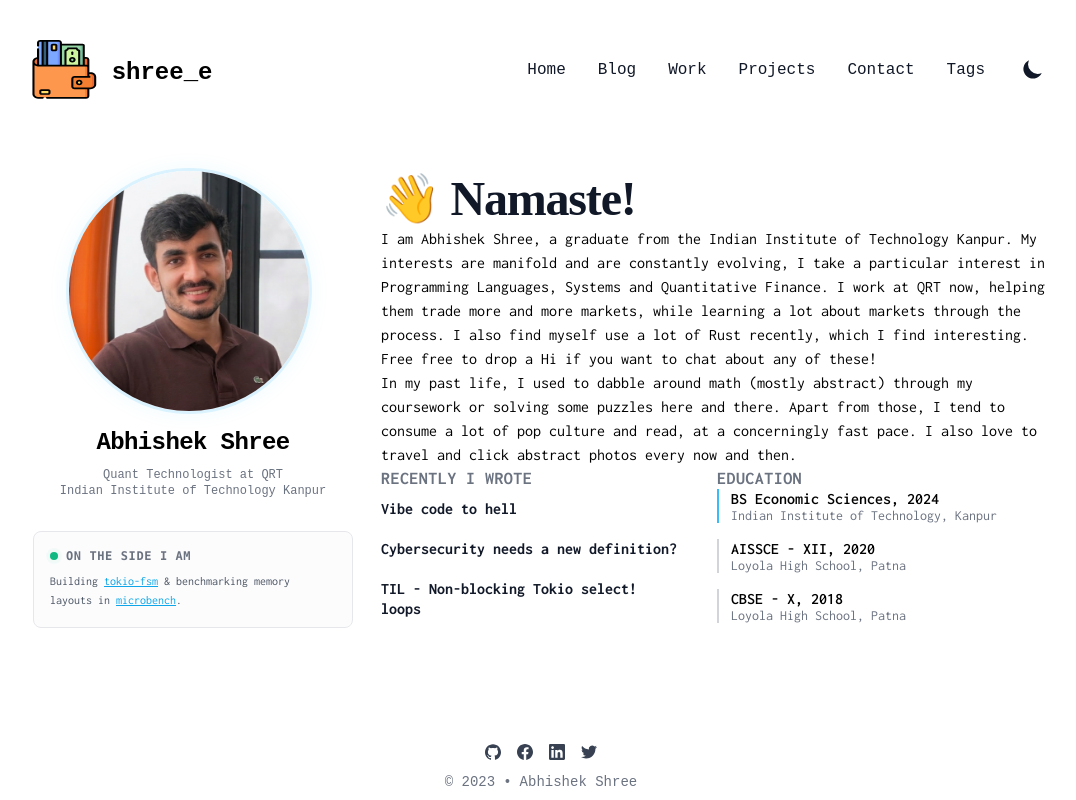
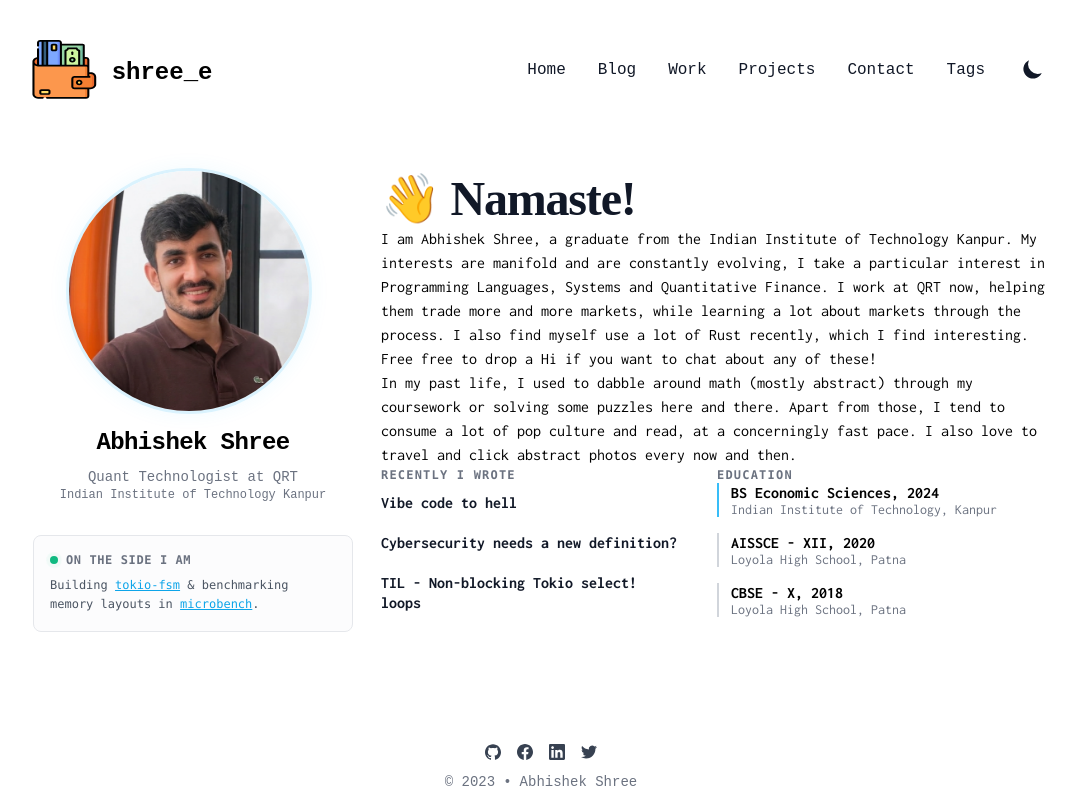
Before and after one commit to abhishekshree/abhishekshree.github.io, a Next.js app: page / in a window 1280 px wide. Shown: the whole page, without its empty margins (99-1175 px from the left). Built offline with nearby package versions, Linux system fonts and the light colour scheme; what @tailwindcss/typography would draw is missing.

Commit message:
typography: unify page headings on IBM Plex Mono, tighten proportions

```diff
--- a/components/MobileNav.js
+++ b/components/MobileNav.js
@@ -62,7 +62,7 @@ const MobileNav = () => {
             <div key={link.title} className="px-12 py-4">
               <Link
                 href={link.href}
-                className="text-2xl font-bold tracking-widest text-gray-900 dark:text-gray-100"
+                className="text-2xl font-bold tracking-wide text-gray-900 dark:text-gray-100"
                 onClick={onToggleNav}
               >
                 {link.title}
--- a/components/PageTitle.js
+++ b/components/PageTitle.js
@@ -1,6 +1,6 @@
 export default function PageTitle({ children }) {
   return (
-    <h1 className="text-3xl font-extrabold leading-9 tracking-tight text-gray-900 dark:text-gray-100 sm:text-4xl sm:leading-10 md:text-5xl md:leading-14">
+    <h1 className="text-3xl mono font-extrabold leading-9 tracking-tight text-gray-900 dark:text-gray-100 sm:text-4xl sm:leading-10 md:text-5xl md:leading-14">
       {children}
     </h1>
   )
--- a/pages/index.js
+++ b/pages/index.js
@@ -1,5 +1,5 @@
 import siteMetadata from '@/data/siteMetadata'
-import SocialIcon from '@/components/social-icons'
+
 import { PageSEO } from '@/components/SEO'
 import { getAllFilesFrontMatter } from '@/lib/mdx'
 import Link from '@/components/Link'
@@ -32,7 +32,7 @@ export default function About({ posts }) {
             <h3 className="pt-4 pb-2 mono text-2xl font-bold leading-8 tracking-tight">
               {siteMetadata.author}
             </h3>
-            <div className="text-gray-500 mono text-xs dark:text-gray-400">
+            <div className="text-gray-500 mono text-sm dark:text-gray-400">
               Quant Technologist at QRT
             </div>
             <div className="text-gray-500 mono text-xs dark:text-gray-400">
@@ -55,7 +55,7 @@ export default function About({ posts }) {
                 </span>
                 <span>On the side I am</span>
               </div>
-              <p className="text-gray-600 dark:text-gray-400 leading-relaxed font-sans">
+              <p className="text-gray-600 dark:text-gray-400 leading-relaxed font-mono">
                 Building{' '}
                 <Link
                   href="https://crates.io/crates/tokio-fsm"
@@ -105,7 +105,7 @@ export default function About({ posts }) {
             <div className="grid md:grid-cols-2 grid-cols-1 animate-fade-in-up animation-delay-200">
               {/* Recently I Wrote */}
               <div className="mr-5">
-                <p className="antialiased font-bold text-lg leading-tight uppercase tracking-wide text-gray-500">
+                <p className="antialiased font-mono font-semibold text-xs uppercase tracking-widest text-gray-500">
                   Recently I wrote
                 </p>
                 <div className="space-y-3">
@@ -133,13 +133,13 @@ export default function About({ posts }) {
               {/* Education */}
               <div>
                 <div className="leading-none">
-                  <p className="antialiased font-bold text-lg leading-tight uppercase tracking-wide text-gray-500">
+                  <p className="antialiased font-mono font-semibold text-xs uppercase tracking-widest text-gray-500">
                     Education
                   </p>
                 </div>
                 <div className="space-y-4">
                   <div className="pl-3 border-l-2 border-blue-400 dark:border-blue-500">
-                    <div className="leading-tight font-semibold">
+                    <div className="leading-tight font-bold">
                       BS Economic Sciences, 2024
                     </div>
                     <div className="leading-none text-sm text-gray-500">
@@ -147,13 +147,13 @@ export default function About({ posts }) {
                     </div>
                   </div>
                   <div className="pl-3 border-l-2 border-gray-300 dark:border-gray-700">
-                    <div className="leading-tight font-semibold">AISSCE - XII, 2020</div>
+                    <div className="leading-tight font-bold">AISSCE - XII, 2020</div>
                     <div className="leading-none text-sm text-gray-500">
                       Loyola High School, Patna
                     </div>
                   </div>
                   <div className="pl-3 border-l-2 border-gray-300 dark:border-gray-700">
-                    <div className="leading-tight font-semibold">CBSE - X, 2018</div>
+                    <div className="leading-tight font-bold">CBSE - X, 2018</div>
                     <div className="leading-none text-sm text-gray-500">
                       Loyola High School, Patna
                     </div>
--- a/pages/work.js
+++ b/pages/work.js
@@ -166,7 +166,7 @@ export default function Work() {
       />
       <div className="divide-y divide-gray-200 dark:divide-gray-700">
         <div className="pt-6 pb-8 space-y-2 md:space-y-5">
-          <h1 className="text-3xl font-extrabold leading-9 tracking-tight text-gray-900 dark:text-gray-100 sm:text-4xl sm:leading-10 md:text-6xl md:leading-14">
+          <h1 className="text-3xl mono font-extrabold leading-9 tracking-tight text-gray-900 dark:text-gray-100 sm:text-4xl sm:leading-10 md:text-6xl md:leading-14">
             Work
           </h1>
           <p className="text-lg leading-7 text-gray-500 dark:text-gray-400">
```
